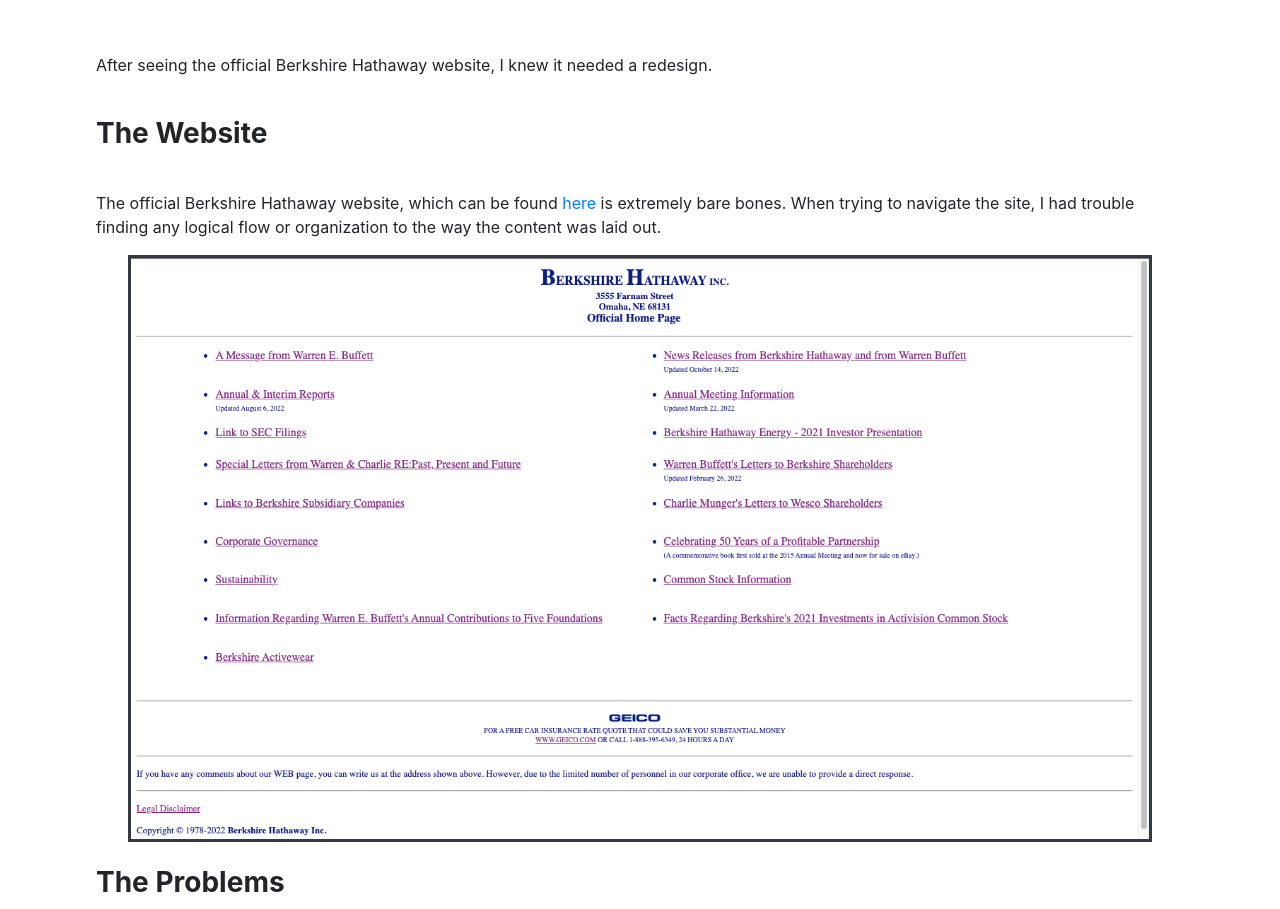
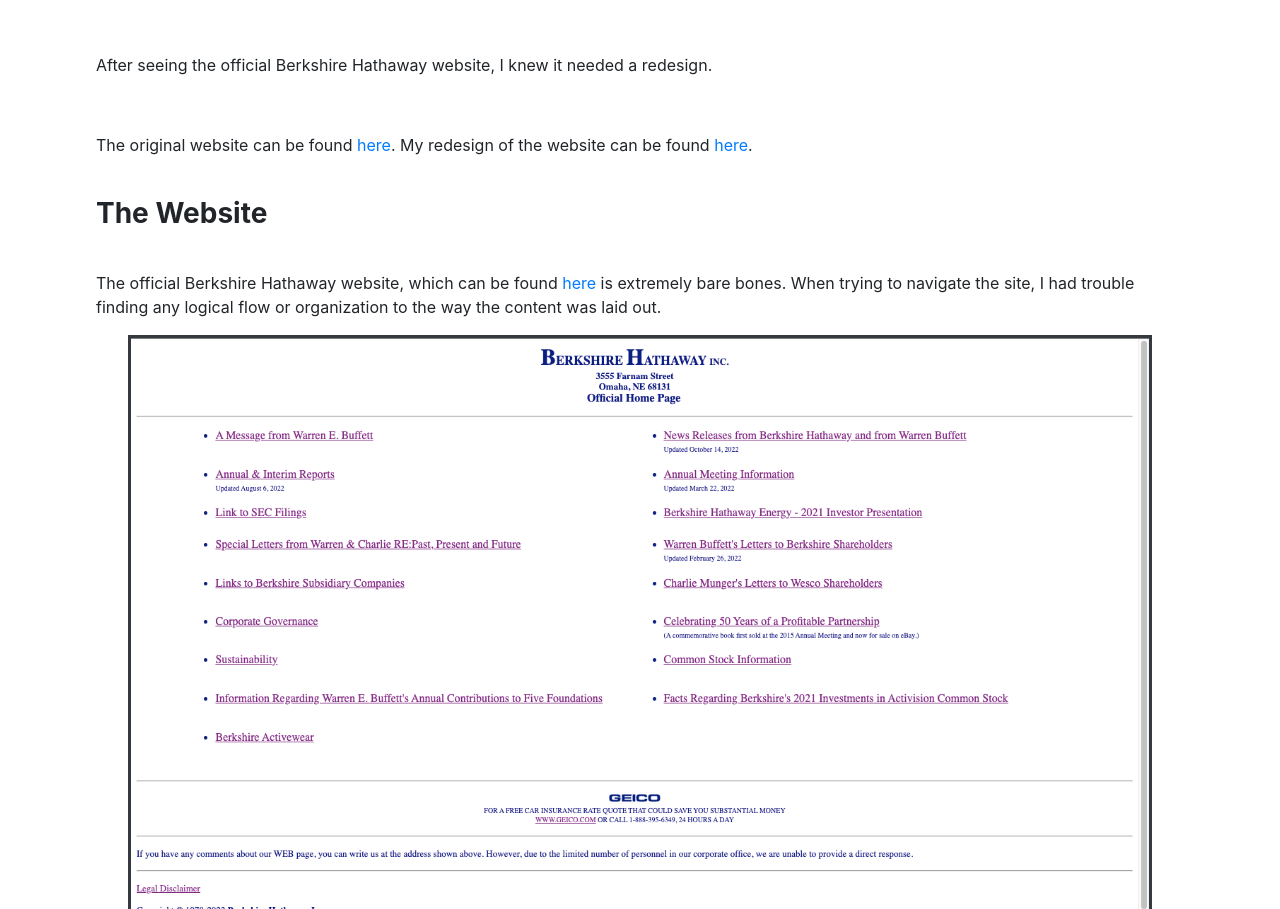
Before and after one commit to tallgiraffe706/Portfolio, a plain HTML site: page index.html in a window 1280 px wide. Shown: the part 803-1712 px from the top of the page. Drawn offline with nearby package versions, Linux system fonts and the light colour scheme.

Commit message:
Add files via upload

```diff
--- a/index.html
+++ b/index.html
@@ -215,6 +215,11 @@
         <div class='project-content'>
             <p>After seeing the official Berkshire Hathaway website, I knew it needed a redesign.</p>
 
+            <p>
+                <br>The original website can be found <a href="https://berkshirehathaway.com/">here</a>. My redesign of the website can be
+                found <a href="berkshire_hathaway.html">here</a>.
+            </p>
+
             <h3>The Website</h3>
             <p>The official Berkshire Hathaway website, which can be found <a href="https://berkshirehathaway.com/">here</a> is extremely bare bones.
                 When trying to navigate the site, I had trouble finding any logical flow or organization to the
```
